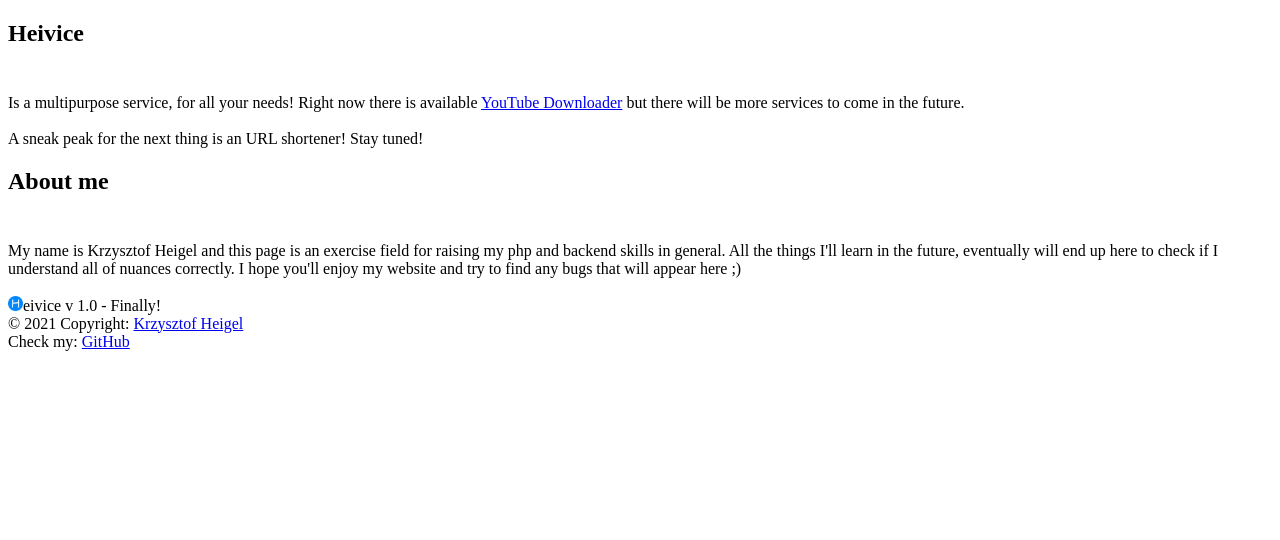
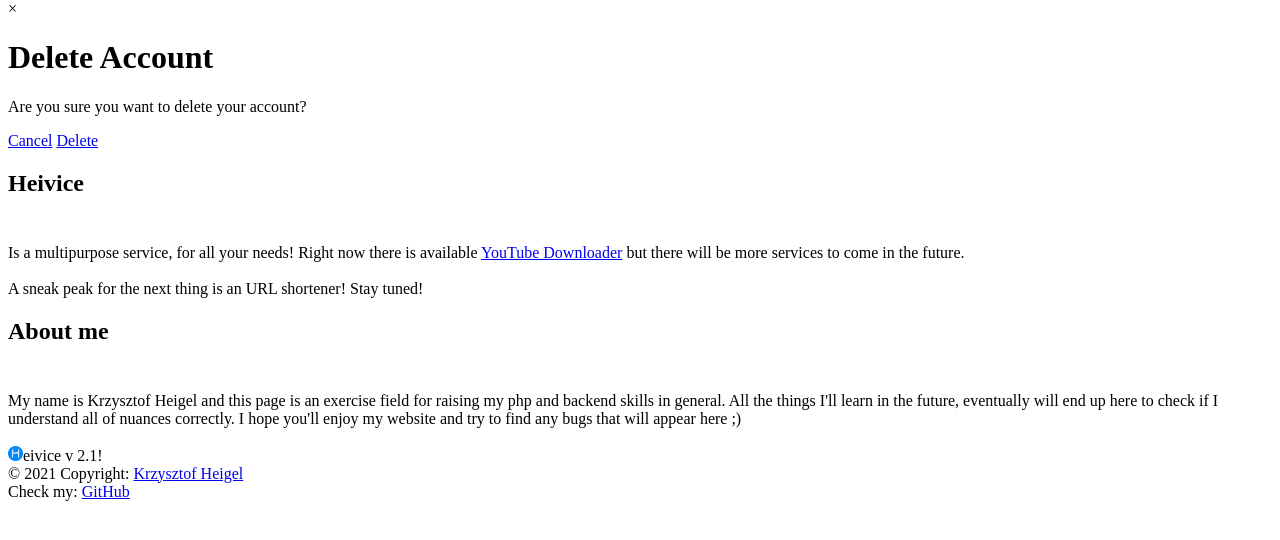
Before and after one commit to kfheigel/video_downloader, a Symfony app: template templates/about/index.html.twig in a window 1280 px wide. Shown: the part 135-675 px from the top of the page. Run offline with Twig, Linux system fonts and the light colour scheme; the template is opened without the code that fills it, so the values that code supplies are empty; some libraries are stand-ins or nearby versions.

Commit message:
Created delete user functionality

```diff
--- a/src/Entity/UserHistory.php
+++ b/src/Entity/UserHistory.php
@@ -29,7 +29,7 @@ class UserHistory
 
     /**
      * @ORM\ManyToOne(targetEntity=User::class, inversedBy="userHistory")
-     * @ORM\JoinColumn(nullable=false)
+     * @ORM\JoinColumn(onDelete="CASCADE")
      */
     private $user_id;
 
--- a/templates/footer.html.twig
+++ b/templates/footer.html.twig
@@ -1,7 +1,7 @@
 {% block footer %}
 <footer class="footer pb-3 bg-dark">
     <div class="text-center pt-3">
-        <span><img rel="icon" type="image/x-icon" height="15" alt="Heivice icon" src="{{ asset('favicon/favicon.ico') }}" />eivice v 1.0 - Finally! </span></br>
+        <span><img rel="icon" type="image/x-icon" height="15" alt="Heivice icon" src="{{ asset('favicon/favicon.ico') }}" />eivice v 2.1! </span></br>
         © 2021 Copyright:
         <a class='link' href="https://www.linkedin.com/in/kheigel/" target='_blank'> Krzysztof Heigel</a></br>
         <span> Check my: </span>
--- a/templates/navbar.html.twig
+++ b/templates/navbar.html.twig
@@ -1,5 +1,15 @@
 {% block navbar %}
+<script>
+// Get the modal
+var modal = document.getElementById('delete');
 
+// When the user clicks anywhere outside of the modal, close it
+window.onclick = function(event) {
+  if (event.target == modal) {
+    modal.style.display = "none";
+  }
+}
+</script>
 <nav class="navbar navbar-expand-lg navbar-dark bg-dark">
     <div class="container">
         <a class="navbar-brand link" href="{{ path('index') }}"><img rel="icon" type="image/x-icon" height="15" alt="Heivice icon" src="{{ asset('favicon/favicon.ico') }}" />eivice</a>
@@ -29,7 +39,7 @@
                         {% if  app.user %}
                             <a class="dropdown-item {% if app.request.get('_route') == 'logout' %} active {% endif %}" href="{{ path('app_logout') }}">Logout</a>
                             <div class="dropdown-divider"></div>
-                            <a class="dropdown-item disabled text-danger {% if app.request.get('_route') == '' %} active {% endif %}" href="#">Delete Account</a>
+                            <a class="dropdown-item text-danger {% if app.request.get('_route') == '' %} active {% endif %}" onclick="document.getElementById('delete').style.display='block'">Delete Account</a>
                         {% else %}
                             <a class="dropdown-item {% if app.request.get('_route') == 'login' %} active {% endif %}" href="{{ path('app_login') }}">Login</a>
                             <a class="dropdown-item {% if app.request.get('_route') == 'register' %} active {% endif %}" href="{{ path('app_register') }}">Register</a>
@@ -43,4 +53,19 @@
     </div>
 </nav>
 
+<div id="delete" class="modal">
+  <span onclick="document.getElementById('delete').style.display='none'" class="close" title="Close Modal">&times;</span>
+  <form class="modal-content" action="/index.php">
+    <div class="container">
+      <h1>Delete Account</h1>
+      <p>Are you sure you want to delete your account?</p>
+
+      <div class="clearfix">
+        <a class="btn btn-secondary" href="{{ path(app.request.attributes.get('_route'), app.request.attributes.get('_route_params')) }}">Cancel</a>
+        <a class="btn btn-danger" href="{{ path('delete_account') }}">Delete</a>
+      </div>
+    </div>
+  </form>
+</div>
+
 {% endblock %}
```
Also changed, not shown: migrations/Version20210606171131.php (deleted, +0 -35 lines), migrations/Version20210610195450.php (added, +37 -0 lines), src/Controller/DeleteAccountController.php (added, +42 -0 lines), src/Entity/UrlShortener.php (+4 -3 lines), src/Repository/UserRepository.php (+14 -0 lines), public/build/app.css, 1 other file.
